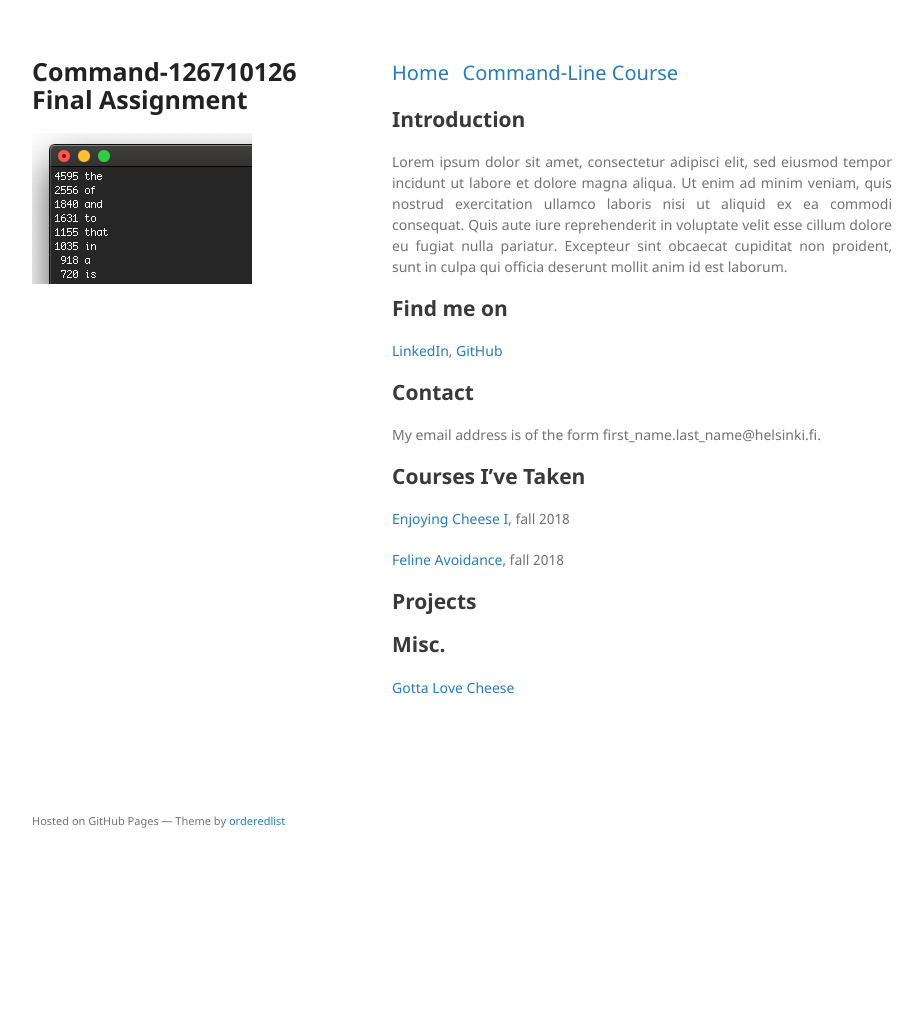
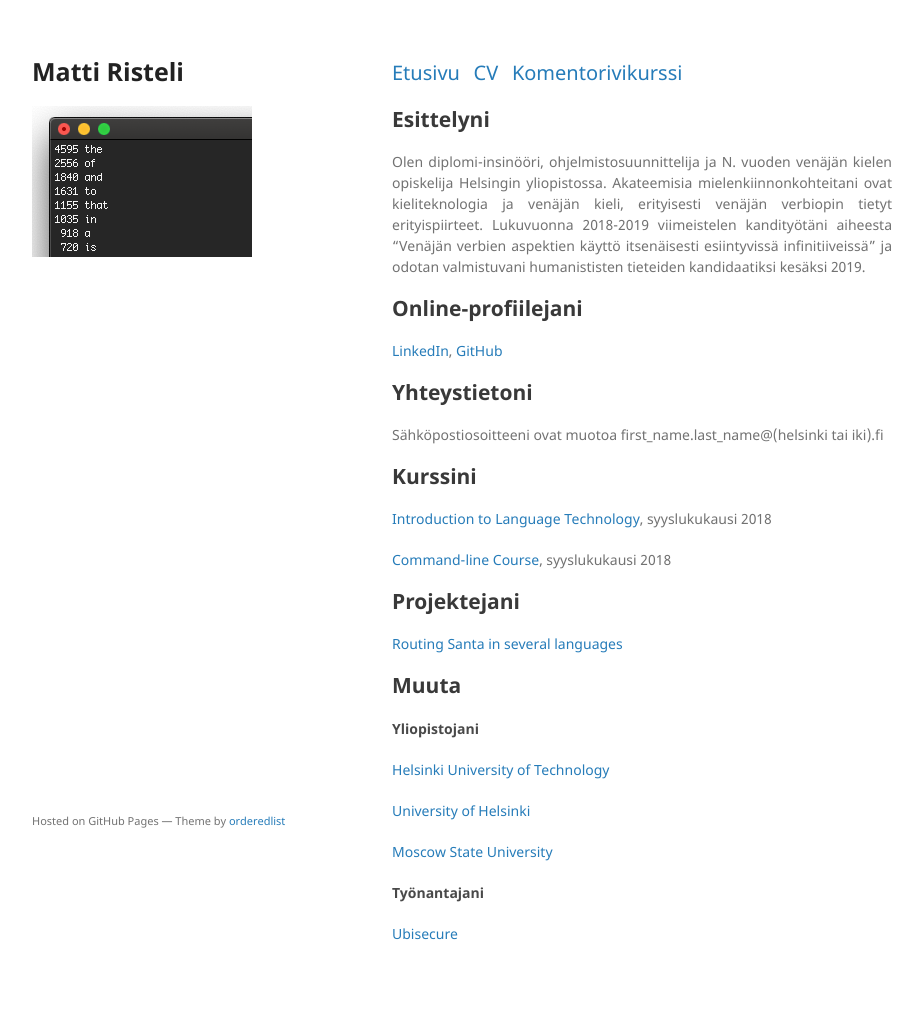
Before and after one commit to mristeli/mristeli.github.io, a Jekyll site: the page built from index.md, in a window 1280 px wide. Shown: the whole page, without its empty margins (178-1101 px from the left). Built offline with Jekyll 4.4.1, drawn with Linux system fonts in a browser that asks for light colours; our own code applies the rules of GitHub Pages for plain Markdown files; before the commit the page ends 900 px from its top, so only the background shows below that.

Commit message:
Language changed to Finnish, add CV and final layout

```diff
--- a/_config.yml
+++ b/_config.yml
@@ -1,6 +1,6 @@
-title: Command-126710126 Final Assignment
+title: Matti Risteli
 logo: /assets/img/freq.png
-description: Command-line tools for linguists report
-show_downloads: true
+description: Komentorivikurssi
+show_downloads: false
 google_analytics:
 theme: jekyll-theme-minimal
--- a/_layouts/default.html
+++ b/_layouts/default.html
@@ -23,8 +23,9 @@
       </header>
       <section>
 	<div class="linkbar">
-	  <a class="sitelinks" href="index.html">Home</a>
-	  <a class="sitelinks" href="cmdline_course.html">Command-Line Course</a>
+	  <a class="sitelinks" href="index.html">Etusivu</a>
+	  <a class="sitelinks" href="/assets/documents/CV.pdf">CV</a>
+	  <a class="sitelinks" href="cmdline_course.html">Komentorivikurssi</a>
 	</div>
       {{ content }}
 
--- a/index.md
+++ b/index.md
@@ -2,26 +2,38 @@
 layout: default
 ---
 
-## Introduction
+## Esittelyni
 
-Lorem ipsum dolor sit amet, consectetur adipisci elit, sed eiusmod tempor incidunt ut labore et dolore magna aliqua. Ut enim ad minim veniam, quis nostrud exercitation ullamco laboris nisi ut aliquid ex ea commodi consequat. Quis aute iure reprehenderit in voluptate velit esse cillum dolore eu fugiat nulla pariatur. Excepteur sint obcaecat cupiditat non proident, sunt in culpa qui officia deserunt mollit anim id est laborum.
+Olen diplomi-insinööri, ohjelmistosuunnittelija ja N. vuoden venäjän kielen opiskelija Helsingin yliopistossa. Akateemisia mielenkiinnonkohteitani ovat kieliteknologia ja venäjän kieli, erityisesti venäjän verbiopin tietyt erityispiirteet. Lukuvuonna 2018-2019 viimeistelen kandityötäni aiheesta "Venäjän verbien aspektien käyttö itsenäisesti esiintyvissä infinitiiveissä" ja odotan valmistuvani humanististen tieteiden kandidaatiksi kesäksi 2019.
 
-## Find me on
+## Online-profiilejani
 
-[LinkedIn](https://fi.linkedin.com/mouse-mousekewitz), [GitHub](https://github.com/mokewitz)
+[LinkedIn](https://www.linkedin.com/in/mattiristeli/), [GitHub](https://github.com/mristeli)
 
-## Contact
+## Yhteystietoni
 
-My email address is of the form first_name.last_name@helsinki.fi.
+Sähköpostiosoitteeni ovat muotoa first_name.last_name@\(helsinki tai iki\)\.fi
 
-## Courses I've Taken
+## Kurssini
 
-[Enjoying Cheese I](https://courses.helsinki.fi/enjoying-cheese-I), fall 2018
+[Introduction to Language Technology](https://courses.helsinki.fi/en/kik-405/124787882), syyslukukausi 2018
 
-[Feline Avoidance](https://courses.helsinki.fi/feline-avoidance), fall 2018
+[Command-line Course](https://courses.helsinki.fi/en/kik-lg218/126710126), syyslukukausi 2018
 
-## Projects
+## Projektejani
 
-## Misc.
+[Routing Santa in several languages](https://github.com/mristeli/travellingsanta)
 
-[Gotta Love Cheese](https://en.wikipedia.org/wiki/Cheese)
+## Muuta
+
+#### Yliopistojani
+
+[Helsinki University of Technology](https://en.wikipedia.org/wiki/Helsinki_University_of_Technology)
+
+[University of Helsinki](https://www.helsinki.fi)
+
+[Moscow State University](https://en.wikipedia.org/wiki/Moscow_State_University)
+
+#### Työnantajani
+
+[Ubisecure](https://www.ubisecure.com)
```
Also changed, not shown: cmdline_course.md (added, +5 -0 lines), 1 other file.
